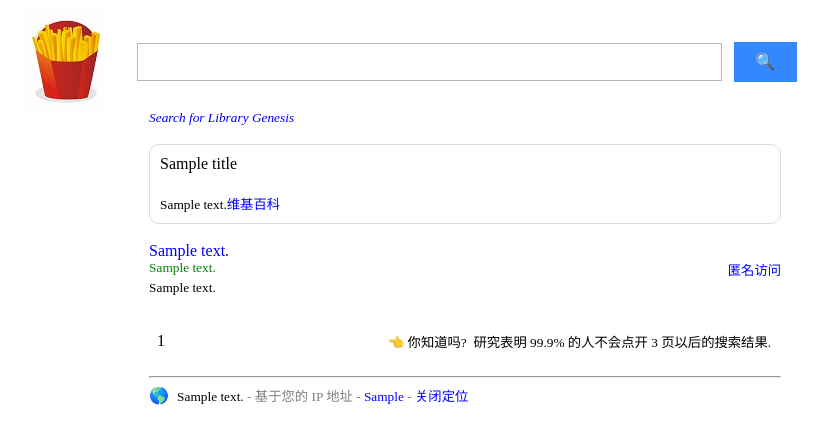
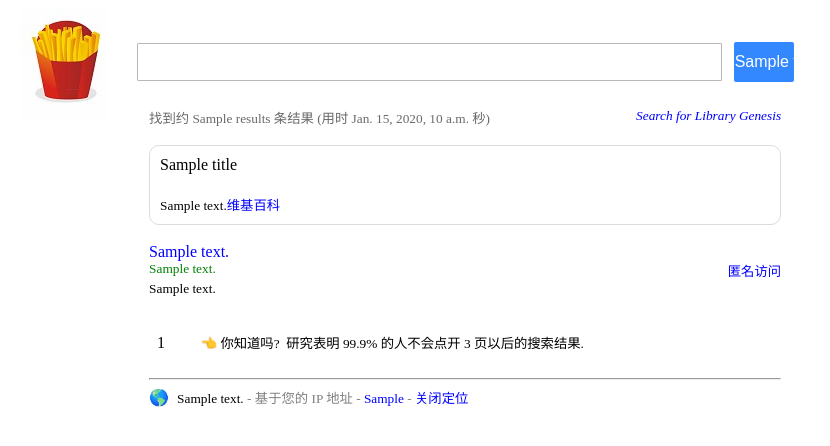
Before and after one commit to justsweetpotato/potato-search, a Django app: template potato/templates/detail.html in a window 1280 px wide. Shown: the top 446 px of the page, without its empty margins (0-830 px from the left). Run offline with Django 3.2, Linux system fonts and the light colour scheme; the template is opened without the code that fills it: most values are stand-ins (such as "Sample title", 1, 10 or a date in 2020).

Commit message:
新功能

```diff
--- a/potato/templates/detail.html
+++ b/potato/templates/detail.html
@@ -72,11 +72,12 @@
             outline: none;
             font-size: 16px;
             margin-right: 0px;
+            border-radius: 1px;
         }
 
         .search-sub {
             height: 15%;
-            width: 5%;
+            width: 60px;
             background-color: #38f;
             border: none;
             padding: 1px;
@@ -84,6 +85,7 @@
             color: white;
             font-size: 16px;
             margin: 0px;
+            border-radius: 2px;
         }
 
         .ul1 {
@@ -121,10 +123,6 @@
             border-radius: 10px
         }
 
-        .small {
-            float: right;
-        }
-
         .span5 {
             max-width: 70%;
             overflow: hidden;
@@ -138,6 +136,13 @@
             float: right;
         }
 
+        .small_info {
+            color: dimgrey;
+        }
+
+        .small_url {
+            float: right;
+        }
 
     </style>
     <script>
@@ -158,13 +163,20 @@
         <input type="hidden" name="location" value="{{ location }}">
         <input type="text" name="q" value="{{ q }}" class="search-text" id="input1"/>
         &nbsp;
-        <input type="submit" class="search-sub" value="🔍"/>
+        <input type="submit" name="action" class="search-sub" value="{{ type }}"/>
     </form>
 </div>
 <ul class="ul1">
-    <small>
-        <i><a class="a1" href="http://gen.lib.rus.ec/search.php?req={{ q }}">Search for Library Genesis</a></i>
-    </small>
+    {% if page == 1 %}
+        <small class="small_info">找到约 {{ results }} 条结果 (用时 {{ time }} 秒)</small>
+        {% if not all %}
+            <small class="small_url"><i><a class="a1" href="http://gen.lib.rus.ec/search.php?req={{ q }}">Search for
+                Library
+                Genesis</a></i></small>
+        {% endif %}
+    {% else %}
+        <small class="small_info">找到约 {{ results }} 条结果, 以下是第 {{ page }} 页 (用时 {{ time }} 秒)</small>
+    {% endif %}
     <br>
     <br>
     {% if title and page == 1 %}
@@ -208,11 +220,12 @@
                 &nbsp;&nbsp;{{ page_number }}&nbsp;&nbsp;
             {% else %}
                 &nbsp;&nbsp;
-                <a class="a_page" href="?location={{ location }}&q={{ q }}&page={{ page_number }}">{{ page_number }}</a>
+                <a class="a_page"
+                   href="?location={{ location }}&q={{ q }}&page={{ page_number }}&action={{ type }}">{{ page_number }}</a>
                 &nbsp;&nbsp;
             {% endifequal %}
         {% endfor %}
-        <small class="small">&nbsp;&nbsp;&nbsp;👈&nbsp;你知道吗?&nbsp;&nbsp;研究表明 99.9% 的人不会点开 3
+        <small class="small_know">&nbsp;&nbsp;&nbsp;&nbsp;&nbsp;&nbsp;&nbsp;👈&nbsp;你知道吗?&nbsp;&nbsp;研究表明 99.9% 的人不会点开 3
             页以后的搜索结果.&nbsp;&nbsp;&nbsp;
         </small>
     {% endif %}
@@ -223,10 +236,10 @@
     <small>
         {% if ip %}
             {{ address }}<span class="span3"> - 基于您的 IP 地址 - <a href="https://www.ipip.net/ip.html">{{ ip }}</a> - <a
-                href="?location=off&q={{ q }}&page={{ page }}">关闭定位</a></span>
+                href="?location=off&q={{ q }}&page={{ page }}&action={{ type }}">关闭定位</a></span>
         {% else %}
             无法获取位置信息
-            <span class="span4"> - 地理位置被禁用 - <a href="?location=on&q={{ q }}&page={{ page }}">开启定位</a></span>
+            <span class="span4"> - 地理位置被禁用 - <a href="?location=on&q={{ q }}&page={{ page }}&action={{ type }}">开启定位</a></span>
         {% endif %}
     </small>
 </ul>
```
Also changed, not shown: potato/data.py (+20 -5 lines), potato/templates/index.html (+13 -7 lines).
